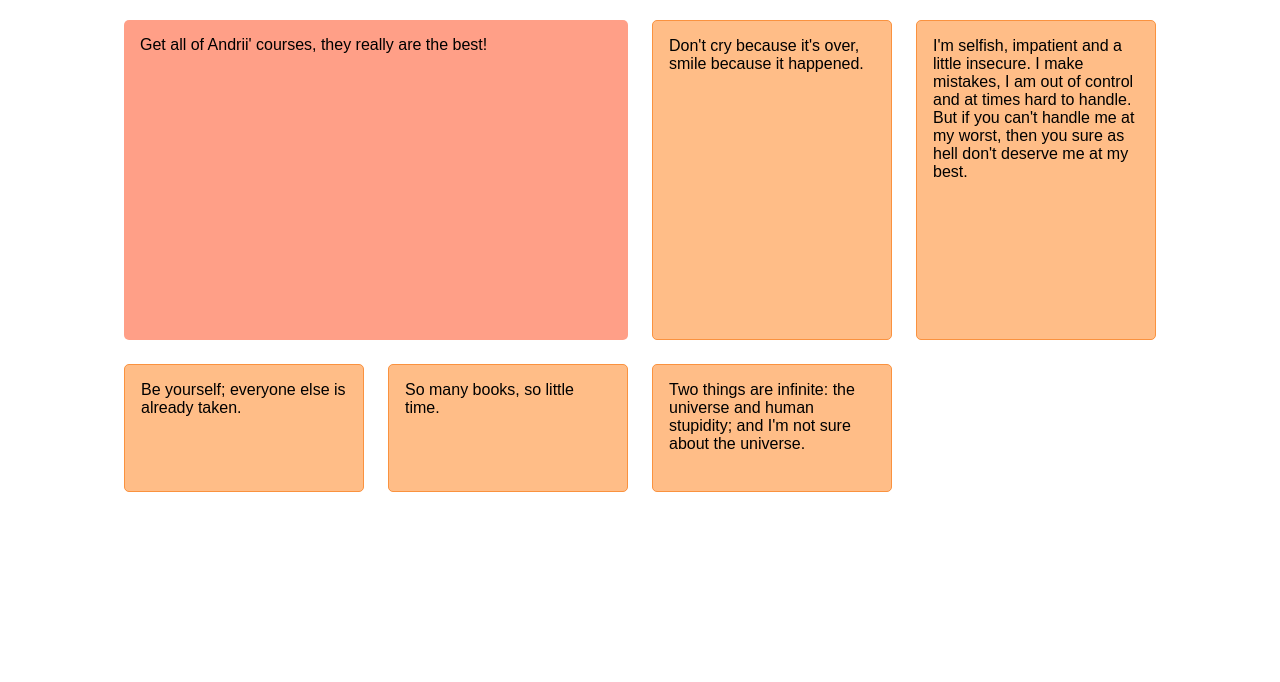
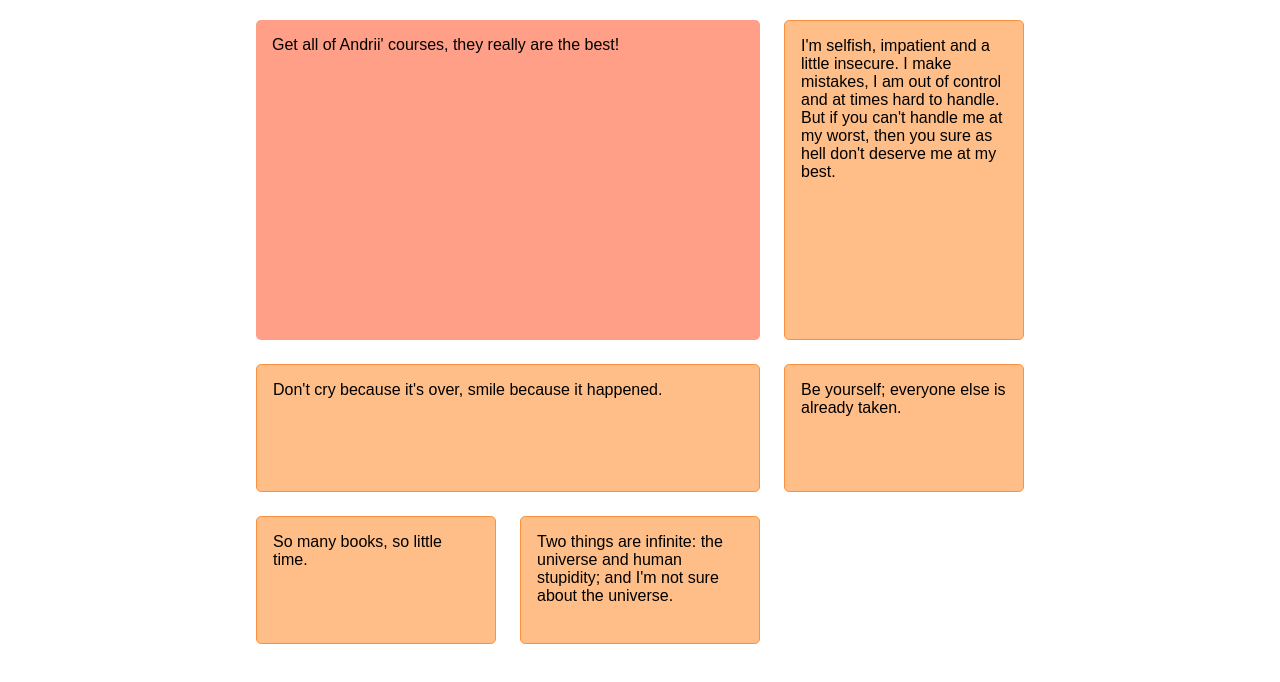
Before and after one commit to autopilotcode/my-learning-templates, a plain HTML site: page Autoflow-CSS-Grid/index.html in a window 1280 px wide. Drawn offline with Linux system fonts and the light colour scheme.

Commit message:
finished dense grid l.214

```diff
--- a/Autoflow-CSS-Grid/main.css
+++ b/Autoflow-CSS-Grid/main.css
@@ -6,7 +6,7 @@
     /*grid-template-columns: repeat(2, 15rem); static size of grid elements*/
     /*grid-template-columns: repeat(auto-fill, 15rem);*/
     /*if have less items better to use */
-    grid-template-columns: repeat(auto-fill, 15rem);
+    grid-template-columns: repeat(3, 15rem);
     grid-template-rows: 20rem; /*we assigned 1st row, other will be auto
     we set it below*/
     justify-content: center;
@@ -17,7 +17,7 @@
     in our case: min 8rem and max auto*/
     grid-auto-rows: minmax(8rem, auto);
     /*allows to define where new elements should be added*/
-    grid-auto-flow: row;
+    grid-auto-flow: row dense;
     /*allows to fo define the size of the
     newly added columns___can be fixed or auto(default)
     in our case: 5rem, this value make sense if grid-auto-flow: column
@@ -33,6 +33,11 @@
   border-radius: 5px;
 }
 
+/*first element after the feature quote*/
+.quote:nth-of-type(2) {
+  grid-column: span 2;
+}
+
 .quote--featured {
   border: #ff4213;
   background: #ff9f87;
```
